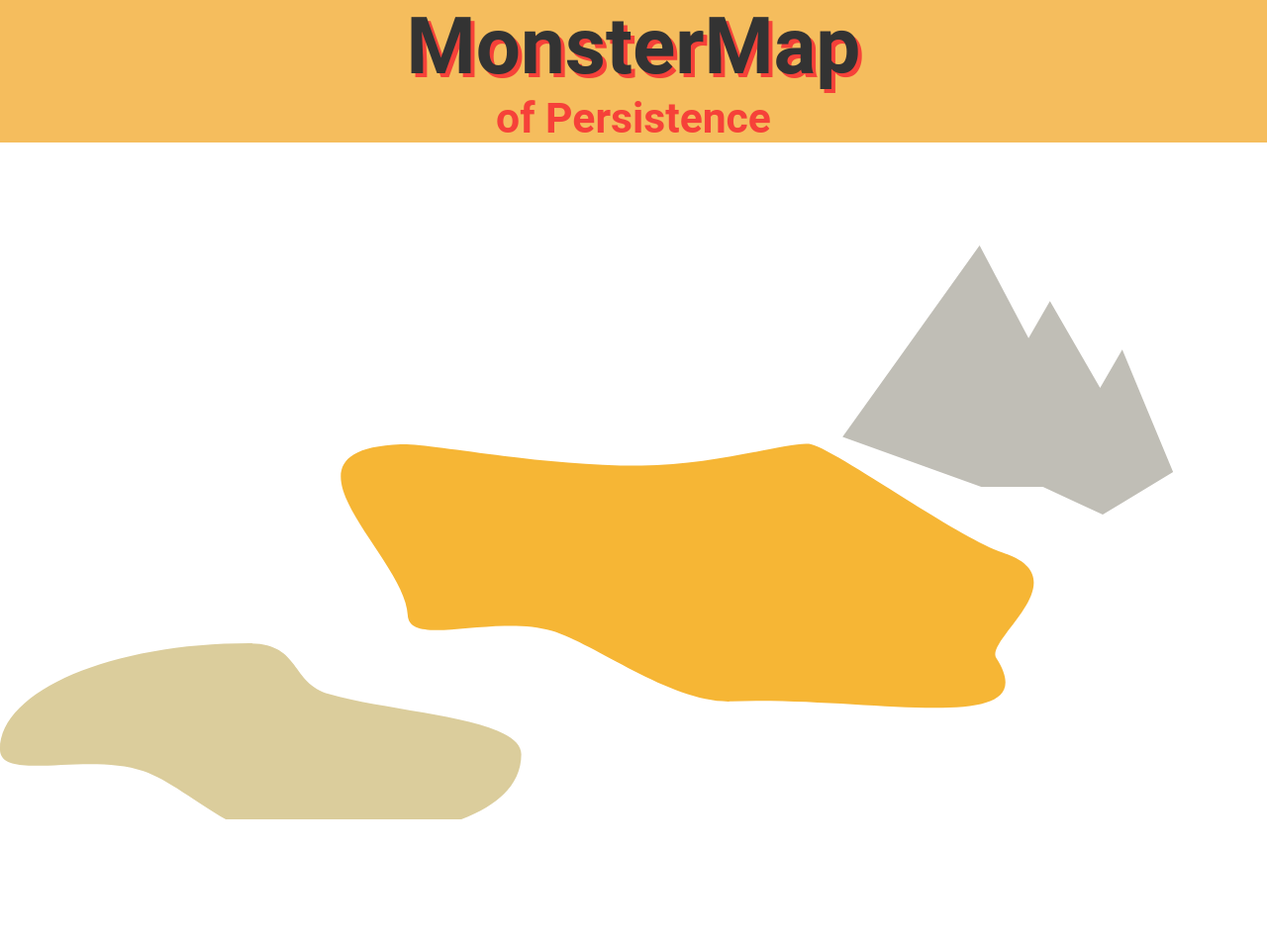
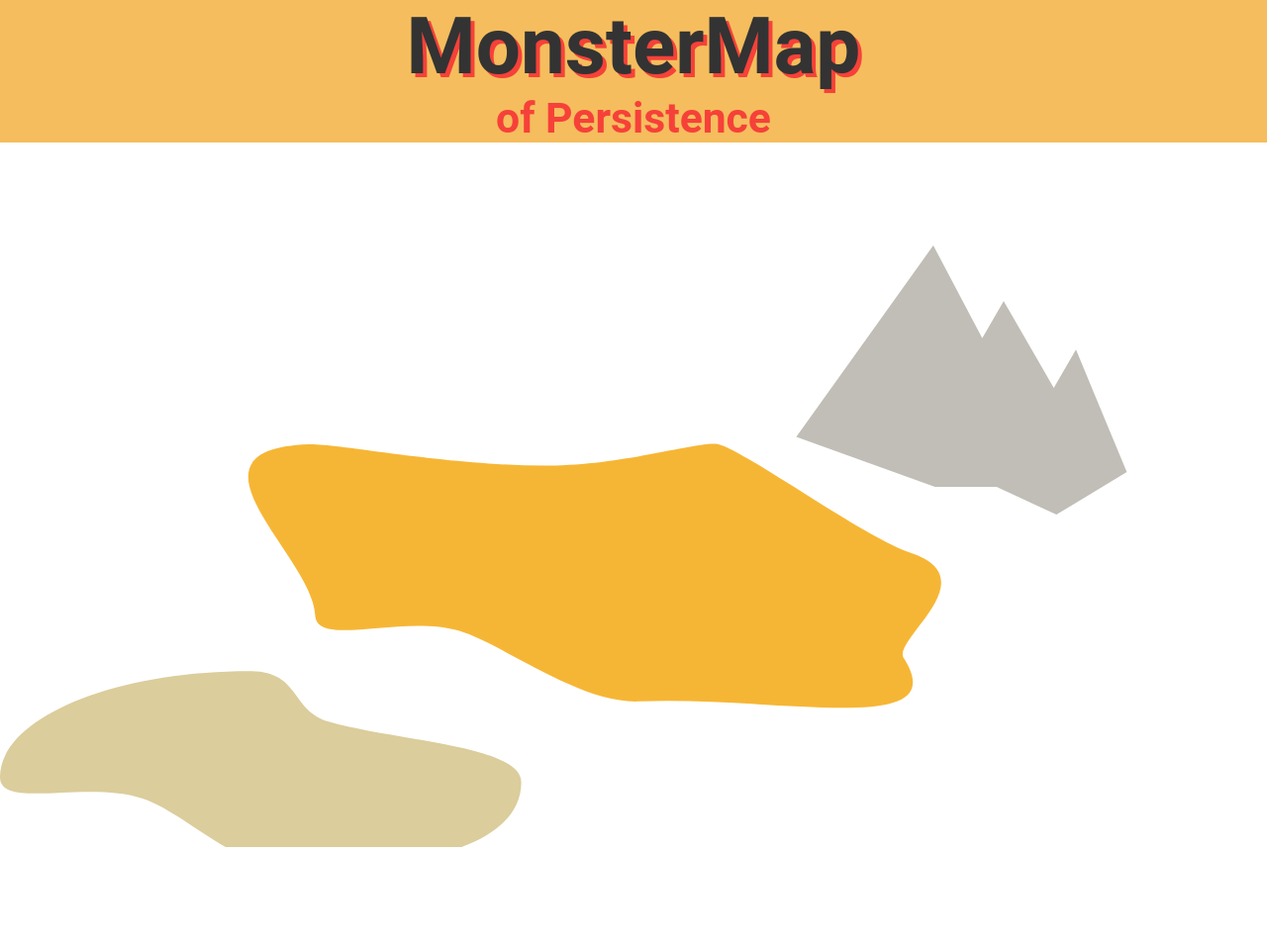
Before and after one commit to playfulMIT/demo_sequence_viz, a Django app: page /monsterMap in a window 1280 px wide. Shown: the whole page at 99% size. Run offline with Django 3.2, Linux system fonts and the light colour scheme; data that the repository does not hold is empty.

Commit message:
circles go to their homes, able to load context data for each player on click. Need to add monster art.

```diff
--- a/vizDemo/static/monsterviz.js
+++ b/vizDemo/static/monsterviz.js
@@ -3,15 +3,32 @@ let svgCont = document.createElementNS(xmlns, "svg")
 let mountainSVG = document.createElementNS(xmlns, "svg")
 let plainsSVG = document.createElementNS(xmlns, "svg")
 let beachSVG = document.createElementNS(xmlns, "svg")
+beachSVG.id = "beach"
+mountainSVG.id = "mountain"
+plainsSVG.id = "plains"
+
+//beachSVG.setAttributeNS(null, "x", "100")
+//plainsSVG.setAttributeNS(null, "x", "0")
+//mountainSVG.setAttributeNS(null, "x", "50")
+
+//beachSVG.setAttributeNS(null, "y", "0")
+//plainsSVG.setAttributeNS(null, "y", "-30")
+//mountainSVG.setAttributeNS(null, "y", "0")
+
+let subSize = "100%"
+
+beachSVG.setAttributeNS(null, "height", subSize)
+plainsSVG.setAttributeNS(null, "height", subSize)
+mountainSVG.setAttributeNS(null, "height", subSize)
+
+beachSVG.setAttributeNS(null, "width", subSize)
+plainsSVG.setAttributeNS(null, "width", subSize)
+mountainSVG.setAttributeNS(null, "width", subSize)
 
 
-beachSVG.setAttributeNS(null, "x", "100")
-plainsSVG.setAttributeNS(null, "x", "0")
-mountainSVG.setAttributeNS(null, "x", "50")
-
-beachSVG.setAttributeNS(null, "y", "0")
-plainsSVG.setAttributeNS(null, "y", "-30")
-mountainSVG.setAttributeNS(null, "y", "0")
+//beachSVG.setAttributeNS(null, "viewBox", "200 0 " + 800 + " " + 800)
+//plainsSVG.setAttributeNS(null, "viewBox", "200 0 " + 800 + " " + 800)
+//mountainSVG.setAttributeNS(null, "viewBox", "200 0 " + 800 + " " + 800)
 
 
 
@@ -19,29 +36,41 @@ let mountain = document.createElementNS(xmlns, "polygon")
     mountain.setAttributeNS(null, "points", "1217 244.89 1187.23 173.07 1162.11 112.46 1138.14 " +
         "153.98 1084 60.21 1060.89 100.25 1008 0 919.71 123.49 860 207 1009.81 260.89 1076.41 260.89 1141 290.89 1217 244.89")
     mountain.setAttributeNS(null, "fill", "#c0beb6")
+let beach = document.createElementNS(xmlns, "path")
+    beach.setAttributeNS(null, "d", "M563,579.89c0,63.24-95.16,94-244,94-64.32,0-117.67-60-164-76C94.11,576.9,0," +
+        "610.3,0,574.39c0-63.23,120.66-114.5,269.5-114.5,55.82,0,43.49,42.66,86.5,55C427.69,535.47,563,540.37,563,579.89Z")
 let plains = document.createElementNS(xmlns, "path")
-    plains.setAttributeNS(null, "d", "M563,579.89c0,63.24-95.16,94-244,94-64.32,0-117.67-60-164-76C94.11,576.9,0," +
-        "610.3,0,574.39c0-63.23,120.66-114.5,269.5-114.5,55.82,0,43.49,42.66,86.5,55C427.69,535.47,563,540.37,563,579.89Z")
-let beach = document.createElementNS(xmlns, "path")
-    beach.setAttributeNS(null, "d", "M976,445.89c56,87-136.82,40.67-285.54,46.75-64.26,2.62-147.33-62.07-194.27-76.14-61.7-18." +
+    plains.setAttributeNS(null, "d", "M976,445.89c56,87-136.82,40.67-285.54,46.75-64.26,2.62-147.33-62.07-194.27-76.14-61.7-18." +
         "49-154.36,18.73-155.83-17.16-2.58-63.18-156.25-178.27-7.53-184.34,31.69-1.3,150.4,23.54,260.17,22.89,83.43-.49,164.22-27.57,183-23,28.52,6.94,157.8," +
         "100.8,207,117C1068,359.89,963,425.74,976,445.89Z")
+
+    plains.setAttributeNS(null, "fill", "#f6b635")
+    beach.setAttributeNS(null, "fill", "#dbcd9c")
 
 function createMonsterMap(data) {
 
     let divContainer = document.getElementById("monsterMap")
     let size = "95%"
-    let viewport = 400
     svgCont.setAttributeNS(null, "width", size)
     svgCont.setAttributeNS(null, "height", "800")
     svgCont.setAttributeNS(null, "viewBox", "0 0 " + 1300 + " " + 650)
 
 
-    plains.setAttributeNS(null, "fill", "#dbcd9c")
-    beach.setAttributeNS(null, "fill", "#f6b635")
+
 
     divContainer.appendChild(svgCont)
     // cum_avg_perc_composite
+
+    //shapes go into their respective SVG children
+    mountainSVG.appendChild(mountain)
+    plainsSVG.appendChild(plains)
+    beachSVG.appendChild(beach)
+
+    // SVG children go into the main SVG
+    svgCont.appendChild(plainsSVG)
+    svgCont.appendChild(mountainSVG)
+    svgCont.appendChild(beachSVG)
+
     for (const[key ,value] of Object.entries(data)) {
         let cumPers = 0
         let i = 0
@@ -50,23 +79,24 @@ function createMonsterMap(data) {
             i++
         }
         cumPers = (cumPers/i)
-        console.log(key.toString() + " " + cumPers)
-        placeMonsters(cumPers, key)
+        // console.log(key.toString() + " " + cumPers)
+        placeMonsters(cumPers, key, Object.entries(data[key]))
     }
-    mountainSVG.appendChild(mountain)
-    plainsSVG.appendChild(plains)
-    beachSVG.appendChild(beach)
-
-
-
-    svgCont.appendChild(plainsSVG)
-svgCont.appendChild(mountainSVG)
-    svgCont.appendChild(beachSVG)
-
 
 }
 
-function placeMonsters(cumPersistence, key) {
+//I really abbreviated cumulative to cum and didn't realize it
+// until I reviewed my own code 3 hours later
+
+// Moving on, receive the average of the persistence score per player
+// determine which quadrant this player goes in, and apply a CSS id
+// based on the received data array key
+function placeMonsters(cumPersistence, key, data) {
+
+    let beachBox = beach.getBBox()
+    let plainsBox = plains.getBBox()
+    let mountainBox = mountain.getBBox()
+
     let monster = document.createElementNS(xmlns, "circle")
     let x = 0
     let y = 0
@@ -75,16 +105,61 @@ function placeMonsters(cumPersistence, key) {
     monster.setAttributeNS(null, "fill", "pink")
 
     if (cumPersistence < 35) {
+        // let bbox = beachSVG.getBBox()
+        x = getRandom(cumPersistence, beachBox.width) + beachBox.x
+        y = getRandom(cumPersistence, beachBox.height) + beachBox.y
+        monster.setAttributeNS(null, "transform", "translate(" + x.toString() + "," + y.toString() + ")")
+        //monster.setAttributeNS(null, "cy", y.toString())
+        beachSVG.appendChild(monster)
+        console.log("beach " + "user " + key.toString())
+    }
+    else if(cumPersistence >= 35 && cumPersistence <= 70) {
+        x = getRandom(cumPersistence, plainsBox.width) + plainsBox.x
+        y = getRandom(cumPersistence, plainsBox.height) + plainsBox.y
+        // monster.setAttributeNS(null, "cx", x.toString())
+        // monster.setAttributeNS(null, "cy", y.toString())
+        monster.setAttributeNS(null, "transform", "translate(" + x.toString() + "," + y.toString() + ")")
+
+        plainsSVG.appendChild(monster)
+        console.log("plains " + "user " + key.toString())
+    }
+    else if (cumPersistence > 70) {
+        // let mbbox = mountainSVG.getBBox()
+        // console.log("mountain" + " " + mountain.getBBox().height.toString() + ", " + mountain.getBBox().width.toString())
+        x = getRandom(cumPersistence, mountainBox.width) + mountainBox.x
+        y = getRandom(cumPersistence, mountainBox.height) + mountainBox.y
+        // monster.setAttributeNS(null, "cx", x.toString())
+        // monster.setAttributeNS(null, "cy", y.toString())
+        monster.setAttributeNS(null, "transform", "translate(" + x.toString() + "," + y.toString() + ")")
 
         mountainSVG.appendChild(monster)
+        console.log("mountain " + "user " + key.toString())
     }
-    if(cumPersistence <= 35 >= 70) {
-        plainsSVG.appendChild(monster)
+    monster.onclick = function () {
+        getContextData(key, data)
     }
-    if (cumPersistence > 70) {
-        beachSVG.appendChild(monster)
+}
+
+function getRandom(min, max) {
+    let newMin = Math.floor(min)
+    let newMax = Math.ceil(max)
+    let value = Math.random() * (newMax - newMin) + newMin
+    // console.log(value)
+    return value
+}
+
+function getContextData(key, data) {
+    let contextData = data.slice(-1)[0]
+    // console.log(contextData[1]["cum_avg_persistence"]["UNPRODUCTIVE_PERSISTANCE"])
+    let subArray = contextData[1]["cum_avg_persistence"]
+    for (const[k,v] of Object.entries(subArray)) {
+        console.log(k, v)
     }
-    monster.setAttributeNS(null, "cx", x.toString())
-    monster.setAttributeNS(null, "cy", y.toString())
-    mountainSVG.appendChild(monster)
+
+    console.log(subArray)
+
+
+
+    return contextData
+
 }
--- a/vizDemo/templates/vizDemo/monstermap.html
+++ b/vizDemo/templates/vizDemo/monstermap.html
@@ -4,7 +4,7 @@
 <html lang="en">
 <head>
     <meta charset="UTF-8">
-    <title>Bento Boxes of Persistence</title>
+    <title>Monster Map of Persistence</title>
     <link rel="stylesheet" href="{% static 'bento.css' %}">
 
     <script type="text/javascript">
--- a/vizDemo/views.py
+++ b/vizDemo/views.py
@@ -254,7 +254,7 @@ def monsterMap(request):
     r = requests.get('http://104.248.237.179/api/dashboard/leja/persistence')
 
     players = r.json()
-    obj_str = json.dumps(players).replace('NON_PERSISTANT', 'Non Persistent').replace('PRODUCTIVE_PERSISTANCE', 'Prod. Persistence').replace('UNPRODUCTIVE_PERSISTANCE', 'Unprod. Persistence').replace('NO_BEHAVIOR', 'No Behavior').replace('RAPID_SOLVER', 'Rapid Solver')
-    players = json.loads(obj_str)
+    # obj_str = json.dumps(players).replace('NON_PERSISTANT', 'Non Persistent').replace('PRODUCTIVE_PERSISTANCE', 'Prod. Persistence').replace('UNPRODUCTIVE_PERSISTANCE', 'Unprod. Persistence').replace('NO_BEHAVIOR', 'No Behavior').replace('RAPID_SOLVER', 'Rapid Solver')
+    # players = json.loads(obj_str)
     # print(players)
     return render(request, 'vizDemo/monstermap.html', {'persistenceOutput': players, })
```
